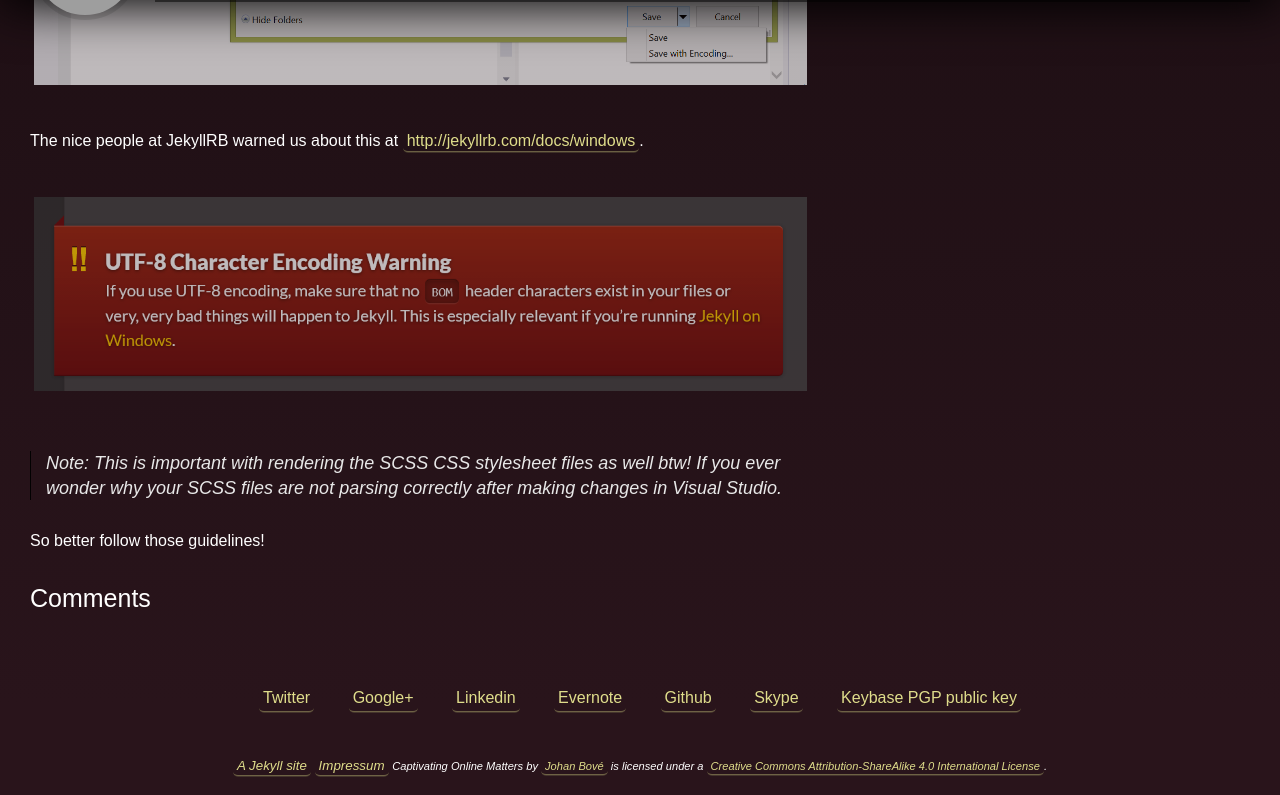
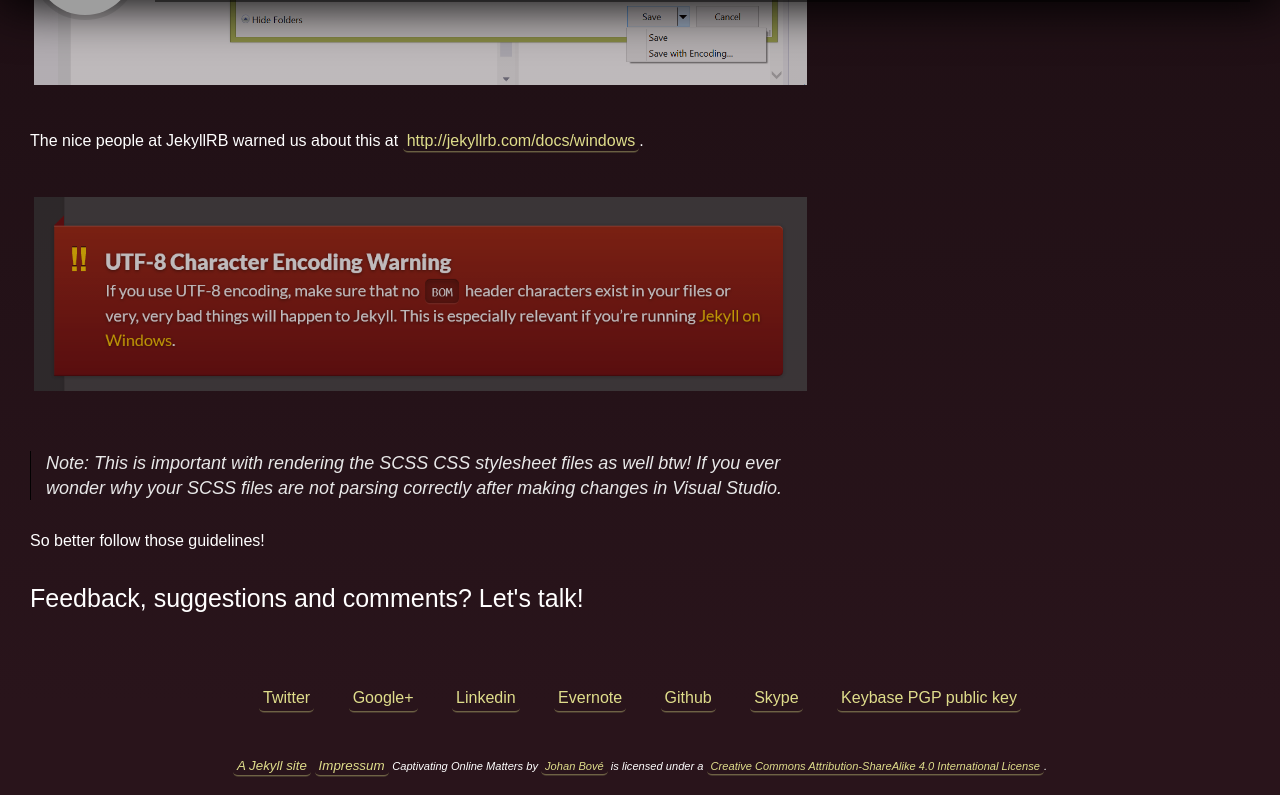
Before and after one commit to johanbove/johanbove.github.io, a Jekyll site: the page built from _posts/2015-02-28-issueswithjekyllandvisualstudio.markdown, in a window 1280 px wide and 900 px high, scrolled down 2180 px, cut to the strip 105-900 px from the top of the window. Built offline with Jekyll 4.4.1, drawn with Linux system fonts in a browser that asks for light colours; comment, search, counter and statistics services are not loaded; grey boxes are pictures that could not be loaded.

Commit message:
Changed post

```diff
--- a/_layouts/post.html
+++ b/_layouts/post.html
@@ -15,7 +15,7 @@ layout: default
       </article>
 
       <div class="post-comments">
-        <h2>Comments</h2>
+        <h2>Feedback, suggestions and comments? Let's talk!</h2>
         {% include disqus.html %}
       </div>
 
```
